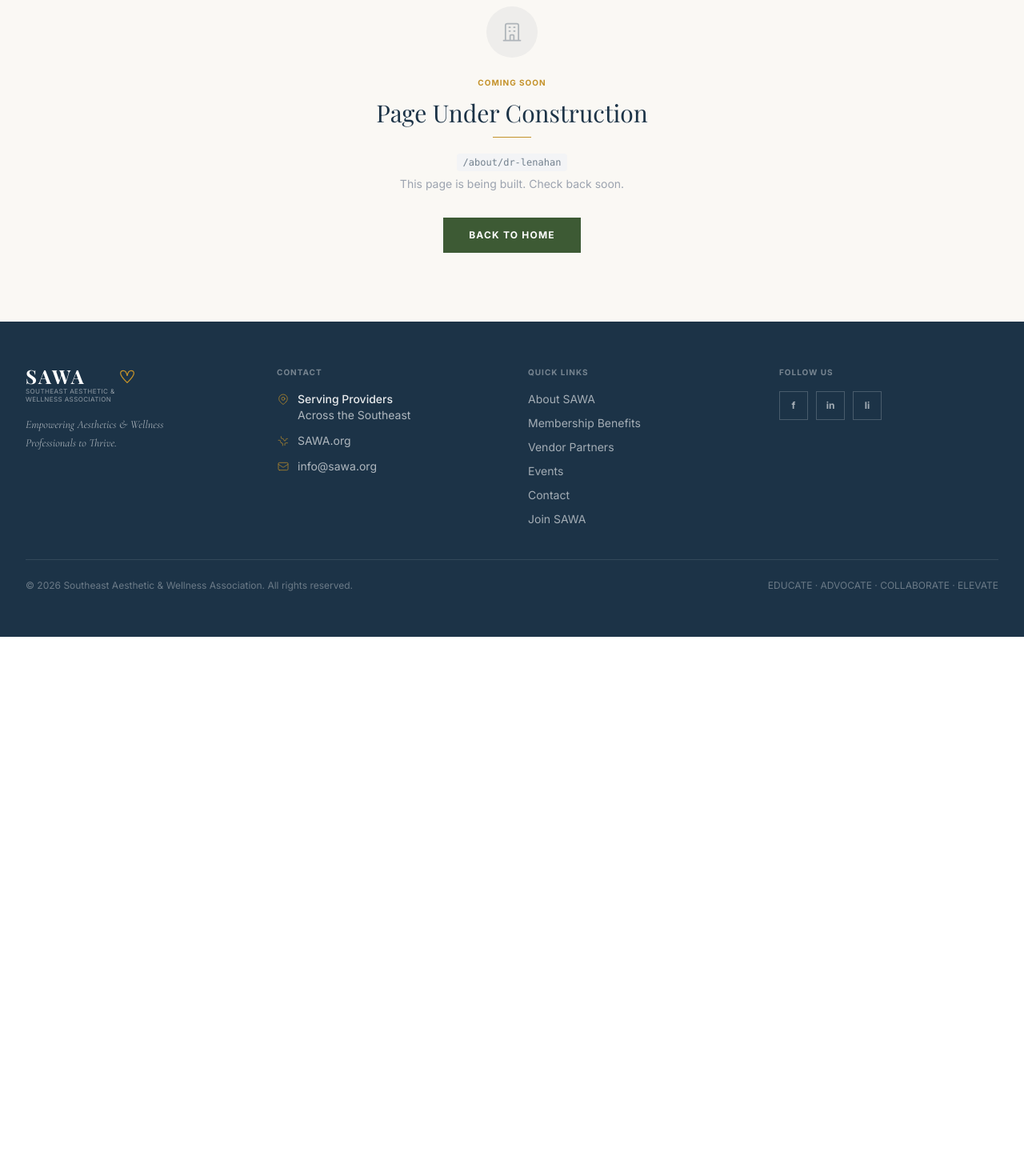
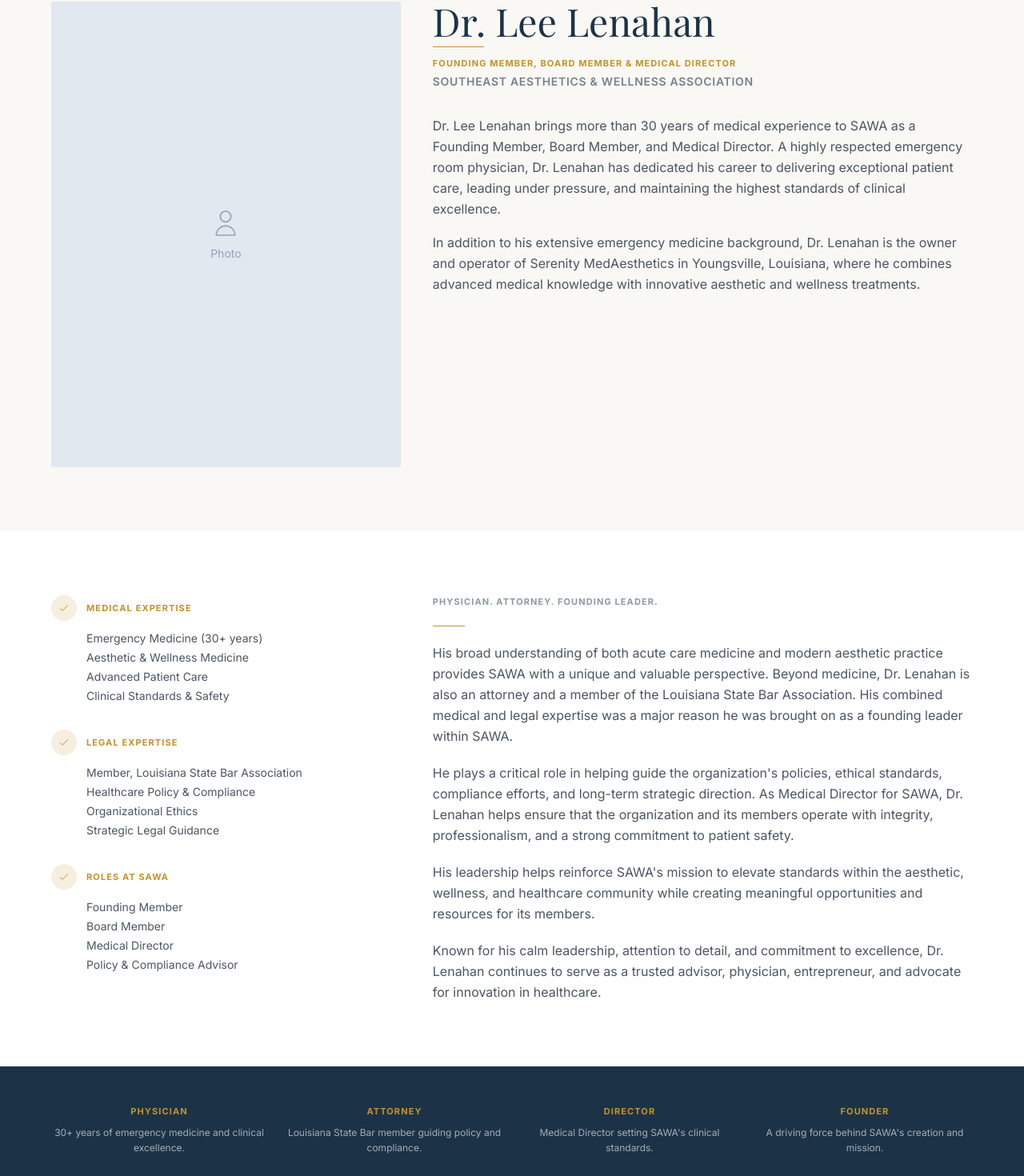
Before and after one commit to evanloria4/SAWA, a React app: page /about/dr-lenahan in a window 1280 px wide. Shown: the part 158-1628 px from the top of the page at 80% size. Before the commit the page ends 954 px from the top, so only its background shows below. Built offline with nearby package versions, Linux system fonts and the light colour scheme; a web font is replaced by a local one.

Commit message:
Add Lee Lenahan about page

```diff
--- a/src/client/App.tsx
+++ b/src/client/App.tsx
@@ -5,6 +5,7 @@
 import BrandiLaBruzzo from './pages/about/BrandiLaBruzzo';
 import MarthaP from './pages/about/MarthaP';
 import ChristyLenahan from './pages/about/ChristyLenahan';
+import DrLenahan from './pages/about/DrLenahan';
 import Benefits from './pages/membership/Benefits';
 import Vendors from './pages/membership/Vendors';
 import Placeholder from './pages/Placeholder';
@@ -19,6 +20,7 @@
           <Route path="/about/brandi" element={<BrandiLaBruzzo />} />
           <Route path="/about/martha" element={<MarthaP />} />
           <Route path="/about/christy" element={<ChristyLenahan />} />
+          <Route path="/about/dr-lenahan" element={<DrLenahan />} />
           <Route path="/membership/benefits" element={<Benefits />} />
           <Route path="/membership/vendors" element={<Vendors />} />
           <Route path="*" element={<Placeholder />} />
--- a/src/client/components/Navbar.tsx
+++ b/src/client/components/Navbar.tsx
@@ -7,6 +7,7 @@
     dropdown: [
       { label: 'About SAWA', to: '/about' },
       { label: 'Brandi LaBruzzo, J.D.', to: '/about/brandi' },
+      { label: 'Dr. Lee Lenahan', to: '/about/dr-lenahan' },
       { label: 'Christy Lenahan, APRN', to: '/about/christy' },
       { label: 'Meet Martha P.', to: '/about/martha' },
     ],
--- /dev/null
+++ b/src/client/pages/about/DrLenahan.tsx
@@ -0,0 +1,161 @@
+const sidebar = [
+  {
+    title: 'MEDICAL EXPERTISE',
+    items: [
+      'Emergency Medicine (30+ years)',
+      'Aesthetic & Wellness Medicine',
+      'Advanced Patient Care',
+      'Clinical Standards & Safety',
+    ],
+  },
+  {
+    title: 'LEGAL EXPERTISE',
+    items: [
+      'Member, Louisiana State Bar Association',
+      'Healthcare Policy & Compliance',
+      'Organizational Ethics',
+      'Strategic Legal Guidance',
+    ],
+  },
+  {
+    title: 'ROLES AT SAWA',
+    items: [
+      'Founding Member',
+      'Board Member',
+      'Medical Director',
+      'Policy & Compliance Advisor',
+    ],
+  },
+];
+
+export default function DrLenahan() {
+  return (
+    <>
+      {/* Header — photo + name/title/intro */}
+      <section className="bg-cream py-16 md:py-20 px-4 md:px-8">
+        <div className="max-w-6xl mx-auto grid grid-cols-1 md:grid-cols-5 gap-10 items-start">
+
+          {/* Photo */}
+          <div className="md:col-span-2">
+            <div className="bg-slate-200 aspect-[3/4] rounded-sm flex items-center justify-center">
+              <div className="text-center text-slate-400">
+                <svg className="w-10 h-10 mx-auto mb-2" fill="none" stroke="currentColor" viewBox="0 0 24 24">
+                  <path strokeLinecap="round" strokeLinejoin="round" strokeWidth={1} d="M16 7a4 4 0 11-8 0 4 4 0 018 0zM12 14a7 7 0 00-7 7h14a7 7 0 00-7-7z" />
+                </svg>
+                <p className="text-sm">Photo</p>
+              </div>
+            </div>
+          </div>
+
+          {/* Name, title & intro */}
+          <div className="md:col-span-3">
+            <h1 className="font-serif text-4xl md:text-5xl text-navy mb-2">Dr. Lee Lenahan</h1>
+            <div className="w-16 h-px bg-gold mb-3" />
+            <p className="text-[11px] font-bold tracking-widest text-gold mb-1">
+              FOUNDING MEMBER, BOARD MEMBER &amp; MEDICAL DIRECTOR
+            </p>
+            <p className="text-sm font-semibold tracking-wider text-navy/60 uppercase mb-8">
+              Southeast Aesthetics &amp; Wellness Association
+            </p>
+
+            <p className="text-gray-600 leading-relaxed mb-4">
+              Dr. Lee Lenahan brings more than 30 years of medical experience to SAWA as a Founding Member, Board
+              Member, and Medical Director. A highly respected emergency room physician, Dr. Lenahan has dedicated his
+              career to delivering exceptional patient care, leading under pressure, and maintaining the highest
+              standards of clinical excellence.
+            </p>
+            <p className="text-gray-600 leading-relaxed">
+              In addition to his extensive emergency medicine background, Dr. Lenahan is the owner and operator of
+              Serenity MedAesthetics in Youngsville, Louisiana, where he combines advanced medical knowledge with
+              innovative aesthetic and wellness treatments.
+            </p>
+          </div>
+        </div>
+      </section>
+
+      {/* Bio + sidebar */}
+      <section className="bg-white py-16 md:py-20 px-4 md:px-8">
+        <div className="max-w-6xl mx-auto grid grid-cols-1 md:grid-cols-5 gap-10">
+
+          {/* Sidebar */}
+          <div className="md:col-span-2 space-y-8">
+            {sidebar.map((s) => (
+              <div key={s.title}>
+                <div className="flex items-center gap-3 mb-3">
+                  <div className="w-8 h-8 rounded-full bg-gold/15 flex items-center justify-center">
+                    <svg className="w-4 h-4 text-gold" fill="none" stroke="currentColor" viewBox="0 0 24 24">
+                      <path strokeLinecap="round" strokeLinejoin="round" strokeWidth={1.5} d="M5 13l4 4L19 7" />
+                    </svg>
+                  </div>
+                  <h3 className="text-[11px] font-bold tracking-widest text-gold">{s.title}</h3>
+                </div>
+                <ul className="space-y-1 pl-11">
+                  {s.items.map((item) => (
+                    <li key={item} className="text-sm text-gray-600">{item}</li>
+                  ))}
+                </ul>
+              </div>
+            ))}
+          </div>
+
+          {/* Full bio */}
+          <div className="md:col-span-3 space-y-5 text-gray-600 leading-relaxed">
+            <p className="text-[11px] font-bold tracking-widest text-navy/50">
+              PHYSICIAN. ATTORNEY. FOUNDING LEADER.
+            </p>
+            <div className="w-10 h-px bg-gold" />
+            <p>
+              His broad understanding of both acute care medicine and modern aesthetic practice provides SAWA with a
+              unique and valuable perspective. Beyond medicine, Dr. Lenahan is also an attorney and a member of the
+              Louisiana State Bar Association. His combined medical and legal expertise was a major reason he was
+              brought on as a founding leader within SAWA.
+            </p>
+            <p>
+              He plays a critical role in helping guide the organization's policies, ethical standards, compliance
+              efforts, and long-term strategic direction. As Medical Director for SAWA, Dr. Lenahan helps ensure that
+              the organization and its members operate with integrity, professionalism, and a strong commitment to
+              patient safety.
+            </p>
+            <p>
+              His leadership helps reinforce SAWA's mission to elevate standards within the aesthetic, wellness, and
+              healthcare community while creating meaningful opportunities and resources for its members.
+            </p>
+            <p>
+              Known for his calm leadership, attention to detail, and commitment to excellence, Dr. Lenahan continues
+              to serve as a trusted advisor, physician, entrepreneur, and advocate for innovation in healthcare.
+            </p>
+          </div>
+        </div>
+      </section>
+
+      {/* Navy bar */}
+      <section className="bg-navy py-12 px-4 md:px-8">
+        <div className="max-w-6xl mx-auto grid grid-cols-2 sm:grid-cols-4 gap-6 text-center">
+          {[
+            { label: 'PHYSICIAN', desc: '30+ years of emergency medicine and clinical excellence.' },
+            { label: 'ATTORNEY', desc: 'Louisiana State Bar member guiding policy and compliance.' },
+            { label: 'DIRECTOR', desc: 'Medical Director setting SAWA\'s clinical standards.' },
+            { label: 'FOUNDER', desc: 'A driving force behind SAWA\'s creation and mission.' },
+          ].map((v) => (
+            <div key={v.label}>
+              <p className="text-[11px] font-bold tracking-widest text-gold mb-2">{v.label}</p>
+              <p className="text-xs text-white/60 leading-relaxed">{v.desc}</p>
+            </div>
+          ))}
+        </div>
+      </section>
+
+      {/* Closing tagline */}
+      <section className="bg-cream py-10 px-4 text-center border-t border-gray-200">
+        <div className="flex justify-center mb-3">
+          <svg className="w-8 h-8 text-gold/40" viewBox="0 0 24 24" fill="none" stroke="currentColor" strokeWidth="1">
+            <path d="M12 22C6 16 2 12 2 8c0-2.5 2-4 4-4 1.5 0 3 .8 4 2 1 2 2 4 2 6 0-2 1-4 2-6 1-1.2 2.5-2 4-2 2 0 4 1.5 4 4 0 4-4 8-10 14z" />
+          </svg>
+        </div>
+        <p className="font-script italic text-xl text-navy/70">
+          Physician. Attorney. Advocate for Innovation in Healthcare.
+        </p>
+      </section>
+    </>
+  );
+}
```
